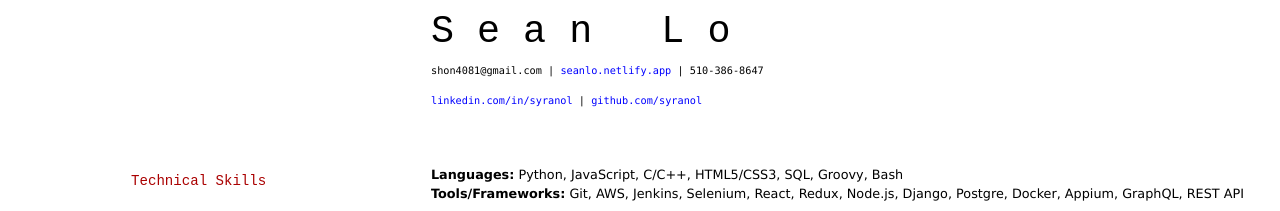
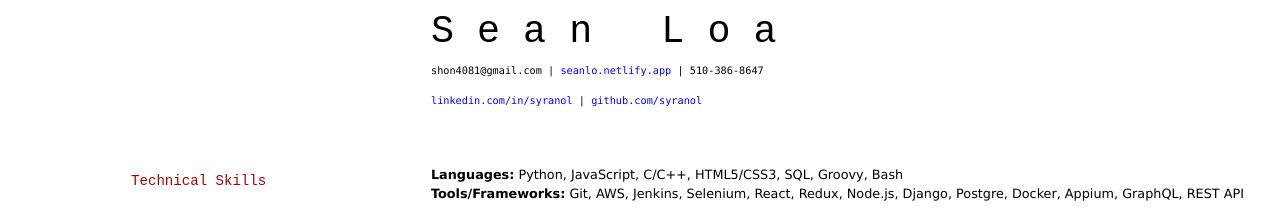
Before and after one commit to elipapa/markdown-cv, a Jekyll site: the page built from index.md, in a window 1280 px wide. Shown: the top 211 px of the page. Built offline with Jekyll 4.4.1, drawn with Linux system fonts in a browser that asks for light colours.

Commit message:
Update index.md

```diff
--- a/index.md
+++ b/index.md
@@ -3,7 +3,7 @@
 title: Sean Loa's Resume
 ---
 
-# S e a n     <span style="opacity:0;">_</span> L o
+# S e a n     <span style="opacity:0;">_</span> L o a
 
 <div id="webaddress">
   <a><font color="black"> shon4081@gmail.com <font color="black">| <a href="https://seanlo.netlify.app"><font color="blue"> seanlo.netlify.app</font></a> | </font>  510-386-8647 </font> </a>
```
